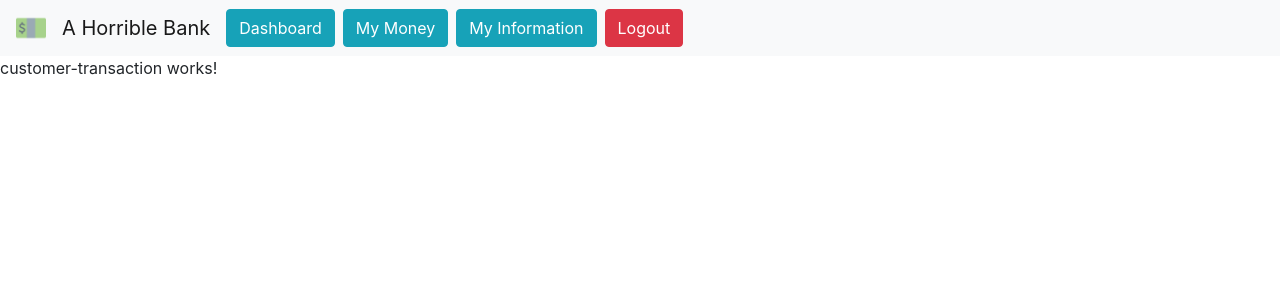
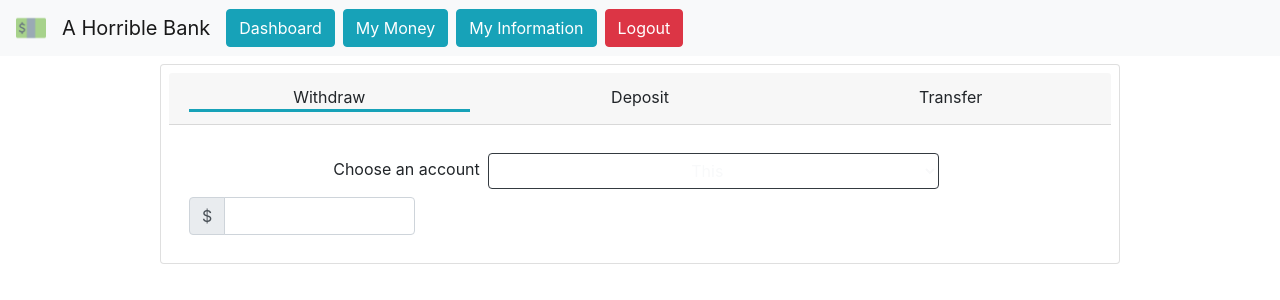
Before and after one commit to bescoto98/bankv2, an Angular app: page /c/atm in a window 1280 px wide. Shown: the top 300 px of the page. Built offline with nearby package versions, Linux system fonts and the light colour scheme.

Commit message:
adding page for money transactions

```diff
--- a/src/app/customer/customer-transaction/customer-transaction.component.css
+++ b/src/app/customer/customer-transaction/customer-transaction.component.css
@@ -0,0 +1,3 @@
+.border-3{
+  border-width:3px !important;
+}
--- a/src/app/customer/customer-transaction/customer-transaction.component.html
+++ b/src/app/customer/customer-transaction/customer-transaction.component.html
@@ -1 +1,42 @@
-<p>customer-transaction works!</p>
+<div class="card mx-auto m-2 p-2 w-75 text-center">
+  <!-- tabs -->
+  <div class="card-header">
+    <div class="row">
+      <!-- withdraw -->
+      <div class="col">
+        <div
+        [ngClass]=
+        "{ 'border-info border-bottom border-3':isWithdraw }"
+        (click)="changeTab('w')">Withdraw</div>
+      </div>
+      <!-- deposit -->
+      <div class="col">
+        <div [ngClass]=
+        "{ 'border-info border-bottom border-3':isDeposit }"
+        (click)="changeTab('d')">Deposit</div>
+      </div>
+      <!-- transfer -->
+      <div class="col">
+        <div [ngClass]=
+        "{ 'border-info border-bottom border-3':isTransfer }"
+        (click)="changeTab('t')">Transfer</div>
+      </div>
+    </div>
+  </div>
+  <!-- body -->
+  <div class="card-body">
+    <!-- account -->
+    <label for="accountSelect" class="form-check-label">Choose an account</label>
+    <select class="btn btn-outline-light dropdown-toggle m-2 w-50 border border-dark" name="accountSelect">
+      <option>This</option>
+      <option>That</option>
+    </select>
+    <!-- amount -->
+    <div class="input-group w-25">
+      <div class="input-group-prepend">
+        <span class="input-group-text">$</span>
+      </div>
+      <input type="text" class="form-control">
+    </div>
+  </div>
+</div>
--- a/src/app/customer/customer-transaction/customer-transaction.component.ts
+++ b/src/app/customer/customer-transaction/customer-transaction.component.ts
@@ -7,9 +7,34 @@ import { Component, OnInit } from '@angular/core';
 })
 export class CustomerTransactionComponent implements OnInit {
 
+  isWithdraw: boolean = true;
+  isDeposit: boolean = false;
+  isTransfer: boolean = false;
+
   constructor() { }
 
   ngOnInit(): void {
   }
 
+  changeTab(changeTo: any) {
+    switch(changeTo)
+    {
+      case 'w':
+        this.isWithdraw = true;
+        this.isDeposit = false;
+        this.isTransfer = false;
+        break;
+      case 'd':
+        this.isWithdraw = false;
+        this.isDeposit = true;
+        this.isTransfer = false;
+        break;
+      case 't':
+        this.isWithdraw = false;
+        this.isDeposit = false;
+        this.isTransfer = true;
+        break;
+    }
+  }
+
 }
```
